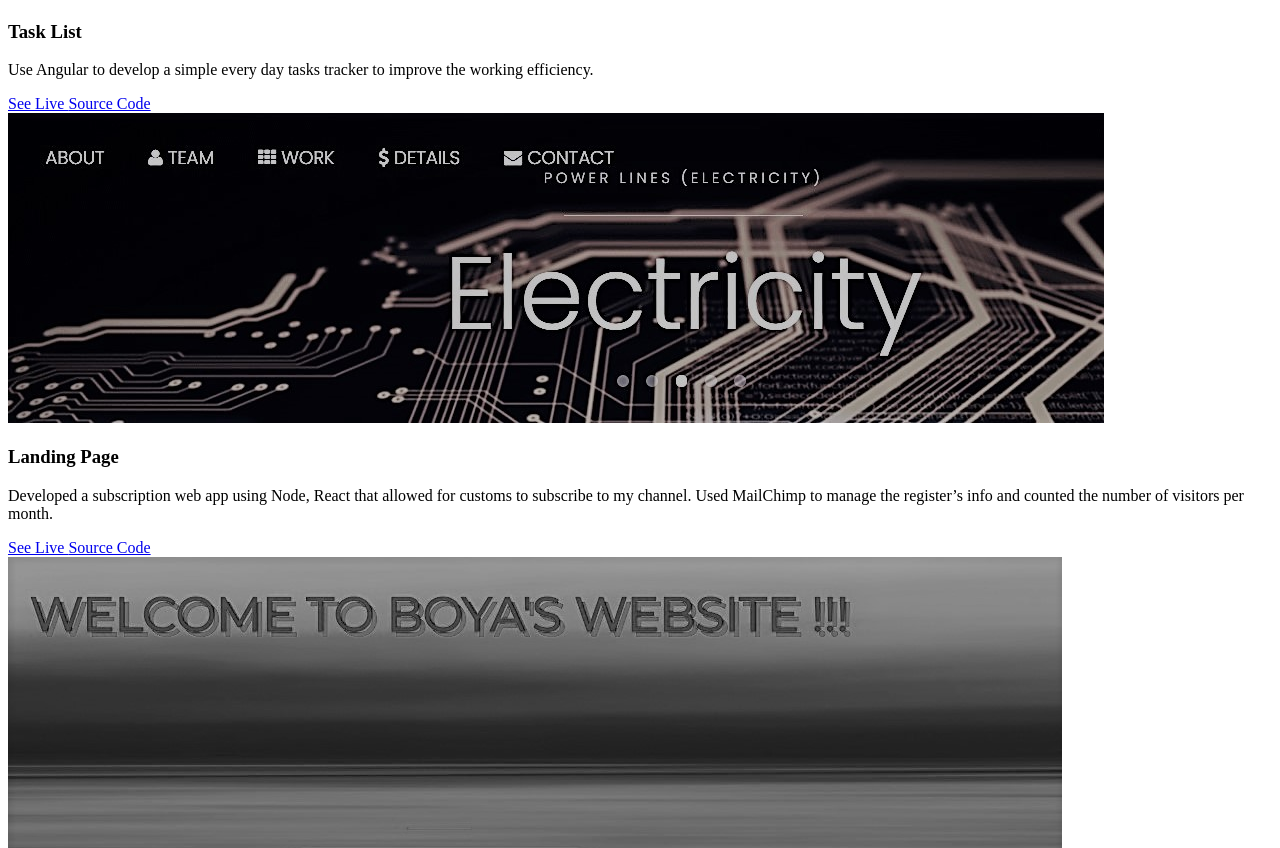
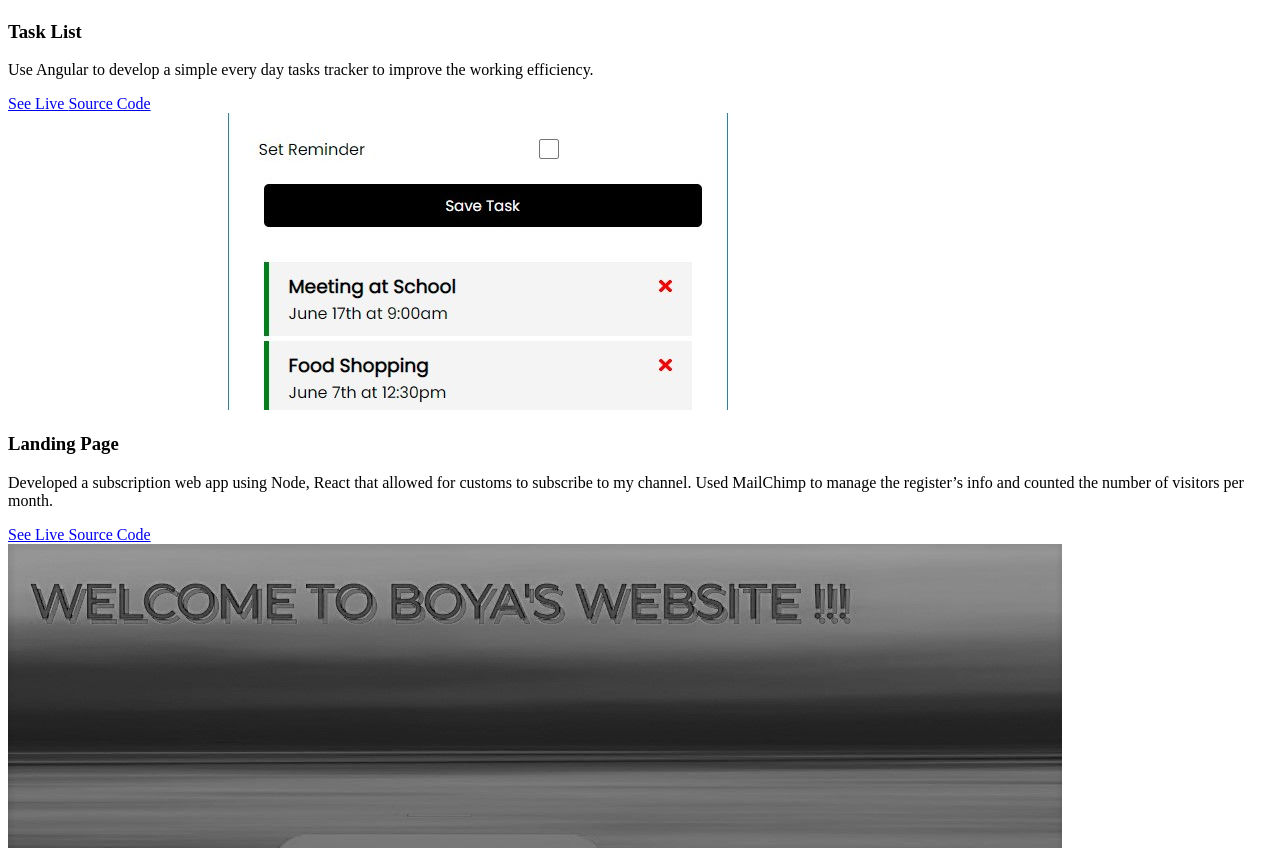
Before and after one commit to Aubrey-Zhang/Resume, a website: page src/template.html in a window 1280 px wide. Shown: the part 1097-1945 px from the top of the page. Drawn offline with nearby package versions, Linux system fonts and the light colour scheme.

Commit message:
Update template.html

```diff
--- a/src/template.html
+++ b/src/template.html
@@ -148,7 +148,7 @@
               <div class="project-wrapper__image">
                 <a href="https://aubrey-zhang.github.io/EclipseProject/" target="_blank">
                   <div data-tilt class="thumbnail rounded">
-                    <img class="img-fluid" src="./assets/eclipse.jpg" />
+                    <img class="img-fluid" src="./assets/task.jpg" />
                   </div>
                 </a>
               </div>
```
